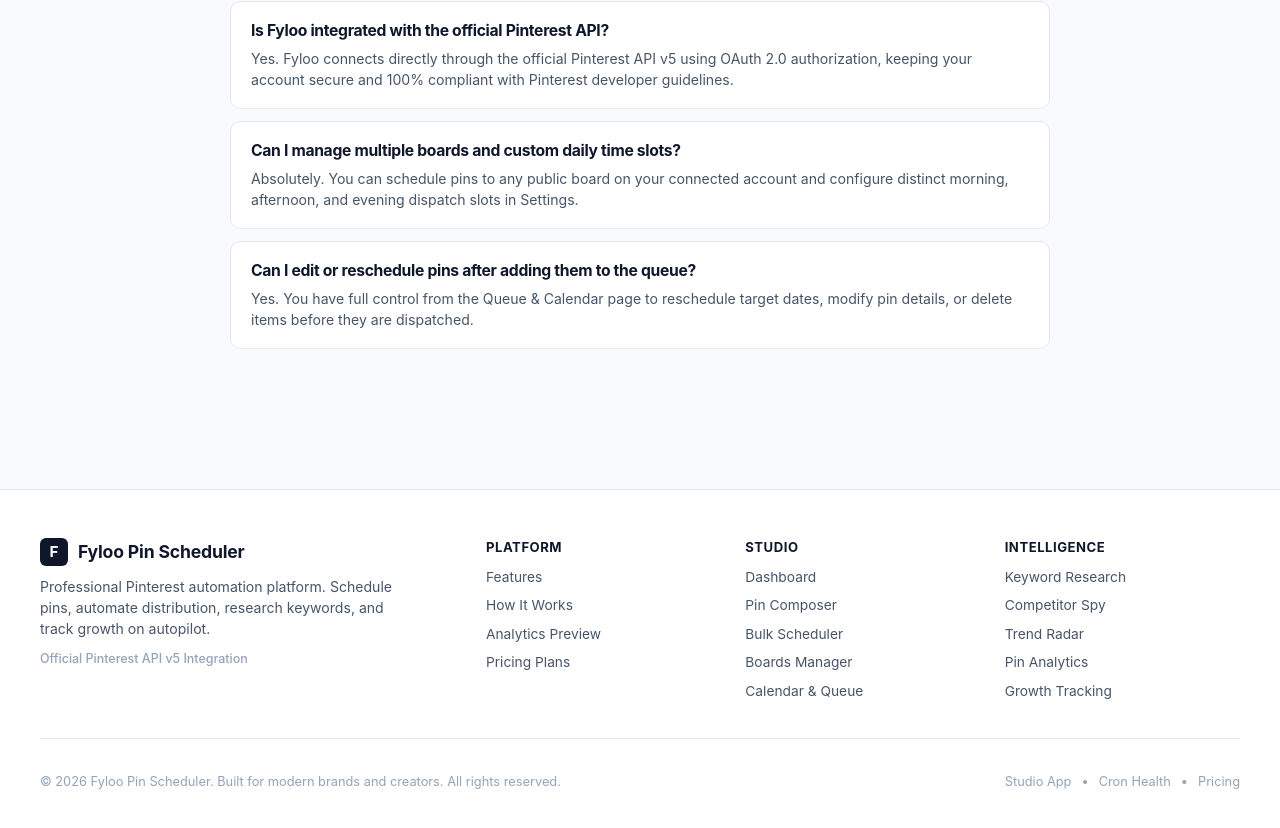
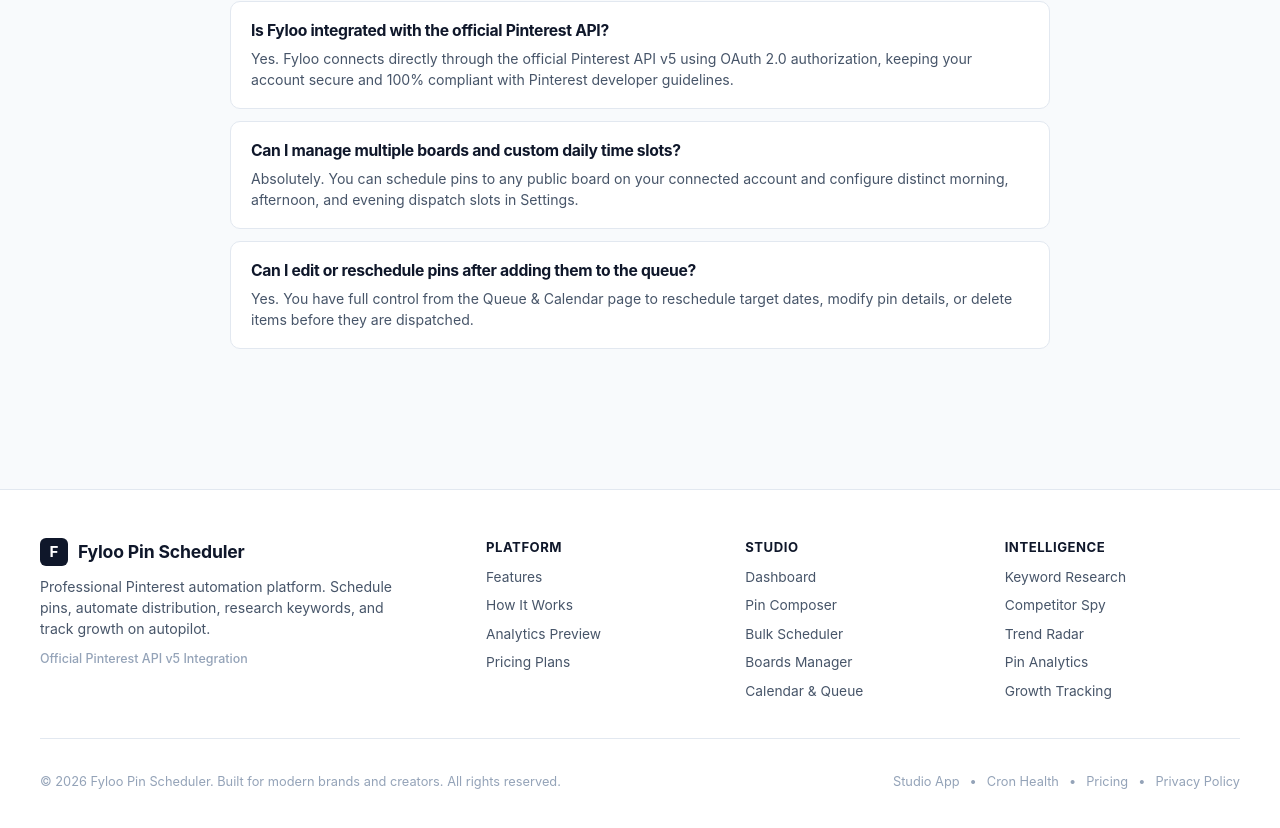
Before and after one commit to asadimalik677/fyloo-pin-scheduler, a Next.js app: page / in a window 1280 px wide. Shown: the part 4182-5010 px from the top of the page. Built offline with nearby package versions, Linux system fonts and the light colour scheme.

Commit message:
feat: add Privacy Policy link to public footer
Added a link to the Privacy Policy in the footer.

```diff
--- a/components/PublicFooter.tsx
+++ b/components/PublicFooter.tsx
@@ -16,7 +16,6 @@ export default function PublicFooter() {
             Official Pinterest API v5 Integration
           </div>
         </div>
-
         <div className="public-footer-links-grid">
           <div className="public-footer-col">
             <h4 className="public-footer-heading">Platform</h4>
@@ -25,7 +24,6 @@ export default function PublicFooter() {
             <Link href="/#demo-preview">Analytics Preview</Link>
             <Link href="/pricing">Pricing Plans</Link>
           </div>
-
           <div className="public-footer-col">
             <h4 className="public-footer-heading">Studio</h4>
             <Link href="/dashboard">Dashboard</Link>
@@ -34,7 +32,6 @@ export default function PublicFooter() {
             <Link href="/boards">Boards Manager</Link>
             <Link href="/queue">Calendar & Queue</Link>
           </div>
-
           <div className="public-footer-col">
             <h4 className="public-footer-heading">Intelligence</h4>
             <Link href="/keywords">Keyword Research</Link>
@@ -45,7 +42,6 @@ export default function PublicFooter() {
           </div>
         </div>
       </div>
-
       <div className="public-footer-bottom">
         <p>© {new Date().getFullYear()} Fyloo Pin Scheduler. Built for modern brands and creators. All rights reserved.</p>
         <div className="public-footer-bottom-links">
@@ -54,6 +50,8 @@ export default function PublicFooter() {
           <Link href="/api/publish-due">Cron Health</Link>
           <span>•</span>
           <Link href="/pricing">Pricing</Link>
+          <span>•</span>
+          <Link href="/privacy-policy">Privacy Policy</Link>
         </div>
       </div>
     </footer>
```
